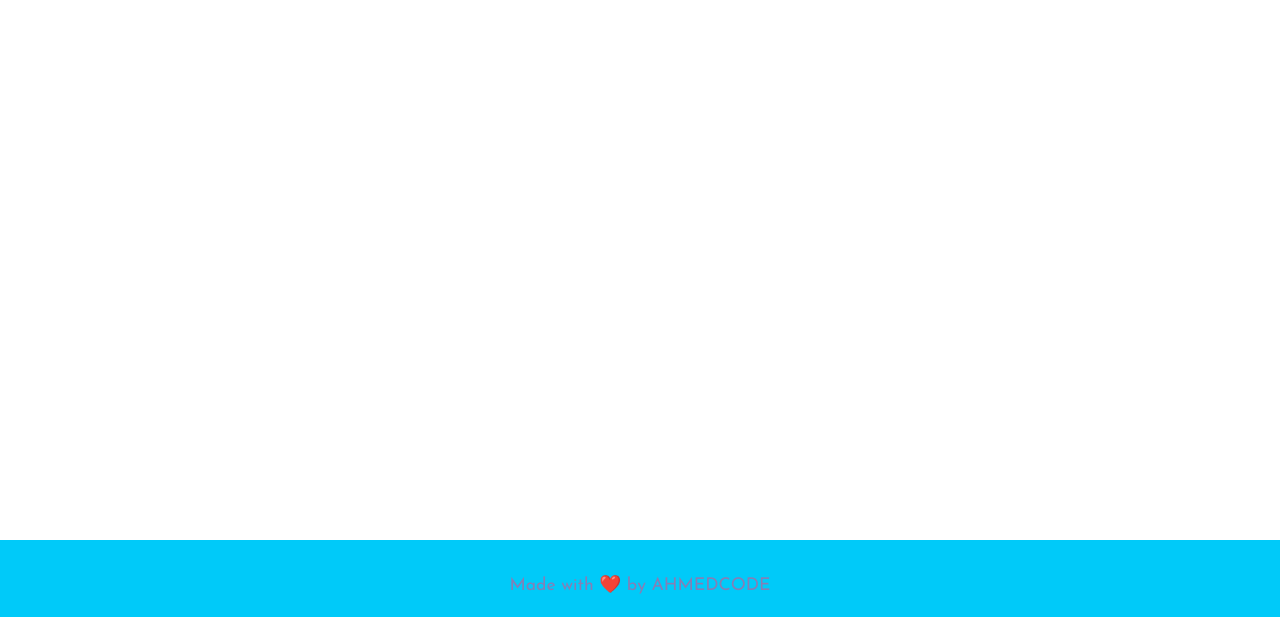
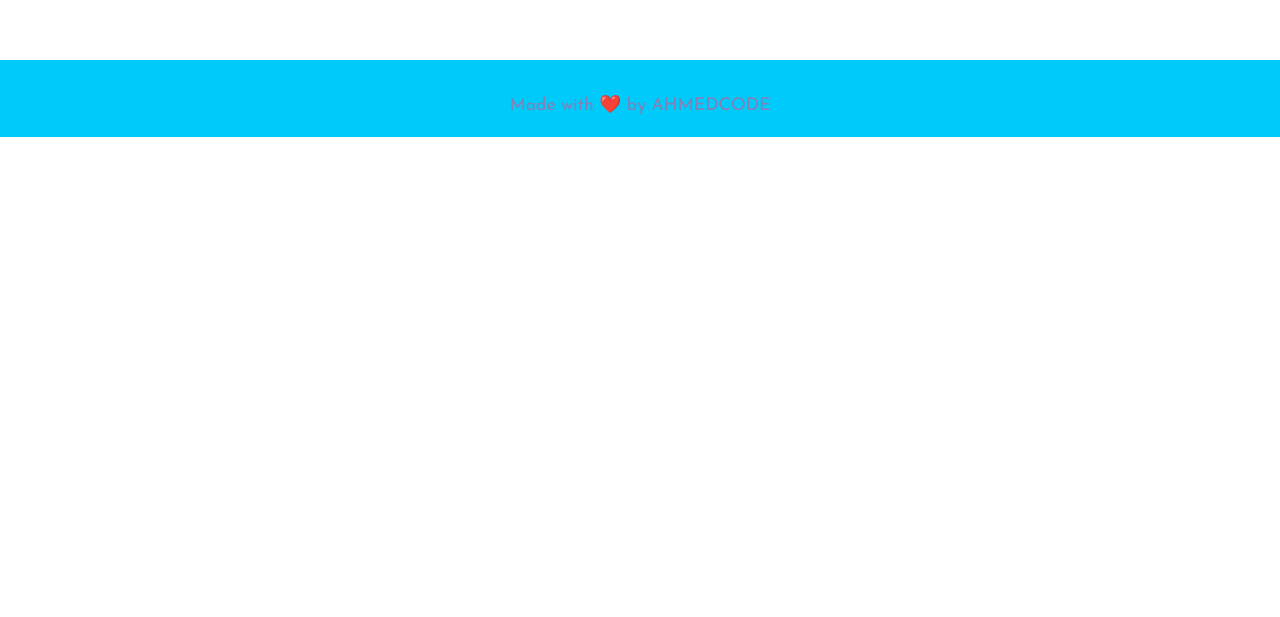
Before and after one commit to Ahmed-Sabry1/NOUR, a Next.js app: page / in a window 1280 px wide. Shown: the part 2430-3047 px from the top of the page. After the commit the page ends 2567 px from the top, so only its background shows below. Built offline with nearby package versions, Linux system fonts and the light colour scheme.

Commit message:
Your commit message here

```diff
--- a/src/components/Footer/Footer.css
+++ b/src/components/Footer/Footer.css
@@ -1,5 +1,5 @@
 .f-wrapper {
-    margin-top: 100rem;
+    margin-top: 70rem;
 }
 
 .f-wrapper .container {
```
